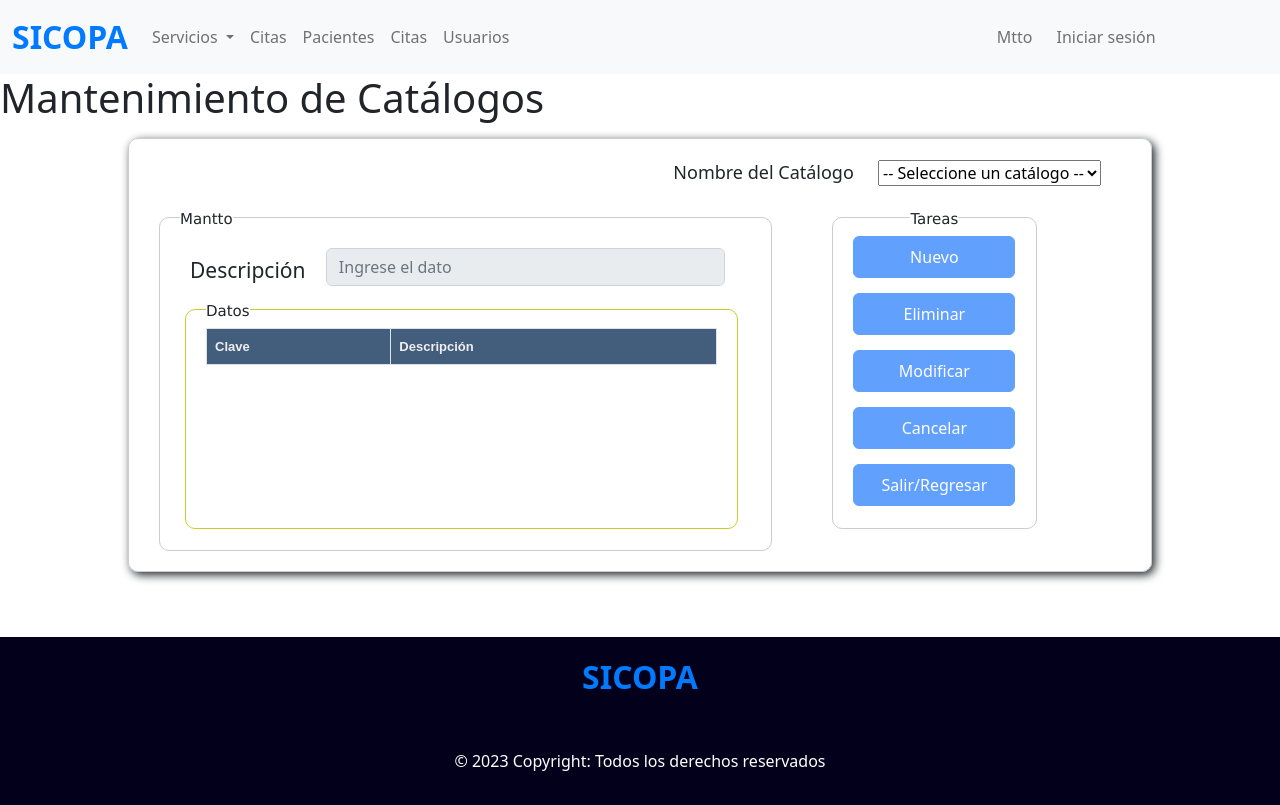
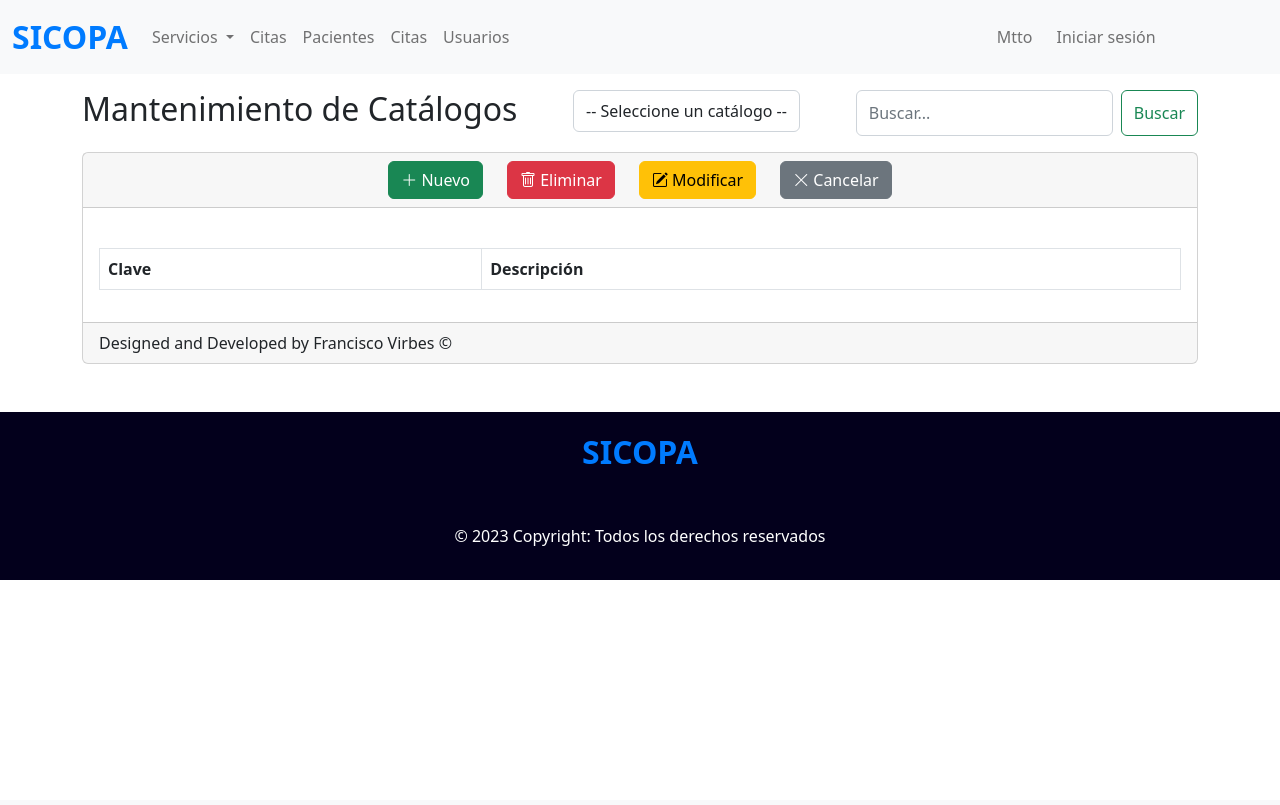
Before and after one commit to MarioTomas0209/sicopa, a PHP site: page /sicopa/catalogos in a window 1280 px wide. After the commit the page ends 580 px from the top, so only its background shows below. Run offline with PHP 8.4, Linux system fonts and the light colour scheme; data that the repository does not hold is empty.

Commit message:
Terminando de maquetar Catalogos

```diff
--- a/controllers/catalogs.controller.php
+++ b/controllers/catalogs.controller.php
@@ -19,13 +19,13 @@ if (isset($_POST['action'])) {
 class CatalogsController {
 
     public static function getCatalogs() {
-        return ModelCatalogs::getCatalogs();
+        return CatalogsModel::getCatalogs();
     }
 
     function getDataCatalog() {
         $nameCatalog = $_POST['catalog'];
 
-        $result = ModelCatalogs::getDataCatalog($nameCatalog);
+        $result = CatalogsModel::getDataCatalog($nameCatalog);
 
         $rows = '';
         $attributes = 'class="filasTablita" onclick="seleccionar(this.id);"';
@@ -43,7 +43,7 @@ class CatalogsController {
         $nameCatalog = $_POST['catalog'];
         $Description = $_POST['description'];
 
-        ModelCatalogs::addDescription($nameCatalog, $columns[0], $columns[1], $Description);
+        CatalogsModel::addDescription($nameCatalog, $columns[0], $columns[1], $Description);
 
         echo '';
     }
@@ -53,7 +53,7 @@ class CatalogsController {
         $nameCatalog = $_POST['catalog'];
         $Description = $_POST['description'];
 
-        $result = ModelCatalogs::validateNewData($nameCatalog, $columns[0], $columns[1], $Description);
+        $result = CatalogsModel::validateNewData($nameCatalog, $columns[0], $columns[1], $Description);
 
         if (count($result) == 0) {
             echo 'false';
@@ -70,14 +70,14 @@ class CatalogsController {
 
         if ($ColCv == 'CvApellido') {
 
-            $res_ape1 = ModelCatalogs::getData('CvApePat', $id);
-            $res_ape2 = ModelCatalogs::getData('CvApeMat', $id);
+            $res_ape1 = CatalogsModel::getData('CvApePat', $id);
+            $res_ape2 = CatalogsModel::getData('CvApeMat', $id);
 
             if ($res_ape1 || $res_ape2){echo'true';}else{echo'false';}
 
         } else {
 
-            $res = ModelCatalogs::getData($ColCv, $id);
+            $res = CatalogsModel::getData($ColCv, $id);
 
             if ($res){echo'true';}else{echo'false';}
 
@@ -90,7 +90,7 @@ class CatalogsController {
         $ColCv = $_POST['ColCv'];
         $id = $_POST['id'];
 
-        ModelCatalogs::deleteDescription($nameCatalog, $ColCv, $id);
+        CatalogsModel::deleteDescription($nameCatalog, $ColCv, $id);
         echo '';
     }
 
@@ -101,7 +101,7 @@ class CatalogsController {
         $id_description = $_POST['id_description'];
         $new_description = $_POST['description'];
 
-        ModelCatalogs::editDescription($nameCatalog, $columns[0], $columns[1], $new_description, $id_description);
+        CatalogsModel::editDescription($nameCatalog, $columns[0], $columns[1], $new_description, $id_description);
 
         echo '';
     }
--- a/controllers/users.controller.php
+++ b/controllers/users.controller.php
@@ -1,4 +1,20 @@
 <?php
+
+/** Ajax */
+$data = json_decode(file_get_contents('php://input'), true); // Get data sent by AJAX
+
+if ($data) {
+    require_once "../models/users.model.php";
+    $users = new UsersController;
+
+    switch ($data['action']) {
+        case 'saveUser': $users -> saveUser($data); break;
+        case 'getUser': $users -> getUser($data['id_user']); break;
+        case 'deleteUser': $users -> deleteUser($data['id_user']); break;
+
+        default: /** code... */ break;
+    }
+}
 
 class UsersController {
 
@@ -6,9 +22,15 @@ class UsersController {
         return LoginModel::getUsers();
     }
 
+    public static function getUser($id_user) {
+        $user_data = UsersModel::getUser($id_user);
+
+        echo json_encode($user_data); // Return response in JSON format
+    }
+
     public static function saveUser($data) {
         $id_card = $data['id_card'];
-        $name = $data['_name'];
+        $name = $data['name'];
         $last_name = $data['last_name'];
         $address = $data['address'];
         $phone = $data['phone'];
@@ -21,13 +43,8 @@ class UsersController {
         echo 'true';
     }
 
+    public static function deleteUser($data) {
+        UsersModel::deleteUser($data);
+    }
+
 }
-
-/** Ajax */
-$data = json_decode(file_get_contents('php://input'), true); // Get data sent by AJAX
-
-if ($data) {
-    require_once "../models/login.model.php";
-    $login = new UsersController;
-    $login -> saveUser($data);
-}
--- a/database/insert.sql
+++ b/database/insert.sql
@@ -26,8 +26,8 @@ INSERT INTO mPersona(CvTipPerson, Curp, Rfc, Email, CvNombre, CvApePat, CvApeMat
 
 INSERT INTO doctor(cedula, nombre, apellidos, direccion, telefono, email, password, perfil) VALUES
 ('0', 'Administrador', 'Sicopa', '', '', 'admin', 'admin', 'admin'),
-('123456789', 'Shaun', 'Murphy Highmore', 'Vancouver, Canadá', '335594', 'shaun.murphy@mail.com', 'gooddoctor', 'admin'),
-('987654321', 'Gregory', 'House Laurie', 'Fox en Los Ángeles', '335594', 'gregory.house@mail.com', 'drhouse', 'admin');
+('123456789', 'Shaun', 'Murphy Highmore', 'Vancouver, Canadá', '335594', 'shaun.murphy@mail.com', 'gooddoctor', 'doctor'),
+('987654321', 'Gregory', 'House Laurie', 'Fox en Los Ángeles', '335594', 'gregory.house@mail.com', 'drhouse', 'doctor');
 
 INSERT INTO paciente(nombre, apellidos, fec_nac, tel, email, password) VALUES
 ('Francisco', 'Virbes Juan', '', '', 'virbes@mail.com', 'virbes'),
--- a/database/select.sql
+++ b/database/select.sql
@@ -8,11 +8,12 @@ SELECT * FROM cEstado;
 SELECT * FROM cMunicipio;
 SELECT * FROM cColonia;
 SELECT * FROM cCalle;
+SELECT * FROM mPersona;
 
-SELECT * FROM mPersona;
+
 SELECT * FROM Paciente;
 SELECT * FROM Doctor;
 SELECT * FROM Citas;
 
 
-SELECT * FROM doctor WHERE id_doctor NOT IN (1);
+SELECT * FROM doctor WHERE email NOT IN ('admin');
--- a/models/catalogs.model.php
+++ b/models/catalogs.model.php
@@ -2,7 +2,7 @@
 
 require_once 'connection.php';
 
-class ModelCatalogs {
+class CatalogsModel {
 
     /** Get All Catalogs */
     public static function getCatalogs() {
--- a/models/login.model.php
+++ b/models/login.model.php
@@ -6,7 +6,7 @@ class LoginModel {
 
     /** Get all users from table doctors */
     public static function getUsers() {
-        $sql = 'SELECT * FROM doctor WHERE id_doctor NOT IN (1)';
+        $sql = 'SELECT * FROM doctor WHERE email NOT IN ("admin")';
 
         $stmt = Conexion::conectar() -> prepare($sql);
         $stmt -> execute();
--- a/models/users.model.php
+++ b/models/users.model.php
@@ -3,6 +3,17 @@
 require_once 'connection.php';
 
 class UsersModel {
+
+    /** Get user doctor */
+    public static function getUser($id_user) {
+        $sql = "SELECT * FROM doctor WHERE id_doctor = :id_doctor";
+
+        $stmt = Conexion::conectar() -> prepare($sql);
+        $stmt -> bindParam(":id_doctor", $id_user, PDO::PARAM_STR);
+        $stmt -> execute();
+
+        return $stmt -> fetch();
+    }
 
     public static function saveUser($id_card, $name, $last_name, $address, $phone, $email, $password, $profile) {
         $sql = "INSERT INTO doctor(cedula, nombre, apellidos, direccion, telefono, email, password, perfil) VALUES (:cedula, :nombre, :apellidos, :direccion, :telefono, :email, :password, :perfil)";
@@ -11,6 +22,7 @@ class UsersModel {
         $stmt->bindParam(':cedula', $id_card, PDO::PARAM_STR);
         $stmt->bindParam(':nombre', $name, PDO::PARAM_STR);
         $stmt->bindParam(':apellidos', $last_name, PDO::PARAM_STR);
+        $stmt->bindParam(':direccion', $address, PDO::PARAM_STR);
         $stmt->bindParam(':telefono', $phone, PDO::PARAM_STR);
         $stmt->bindParam(':email', $email, PDO::PARAM_STR);
         $stmt->bindParam(':password', $password, PDO::PARAM_STR);
@@ -19,4 +31,14 @@ class UsersModel {
         $stmt->execute();
     }
 
+    /** Delete User[doctor] from table doctor */
+    public static function deleteUser($id_user) {
+        $sql = "DELETE FROM doctor WHERE id_doctor = :id_doctor";
+
+        $stmt = Conexion::conectar() -> prepare($sql);
+        $stmt -> bindParam(":id_doctor", $id_user, PDO::PARAM_STR);
+
+        $stmt -> execute();
+    }
+
 }
--- a/views/js/catalogs.js
+++ b/views/js/catalogs.js
@@ -9,7 +9,7 @@ $(document).ready(function () {
             clear();
         } else {
             getCatalogs();
-            enabled_disabled(true, '#3c8dbc', 'Nuevo');
+            enabled_disabled(true, 'Nuevo');
             clear();
             $('#cancelar').prop('disabled', true);
             $('#eliminar').prop('disabled', true);
@@ -301,9 +301,8 @@ $(document).ready(function () {
     }
 
     /** Habilitar y Desabilitar el campo de "Descripición" */
-    function enabled_disabled(value, background, text) {
+    function enabled_disabled(value, text) {
         $('#descripcion').prop('disabled', value);
-        $('#nuevo').css('background-color', background);
         $('#nuevo').text(text);
     }
 
@@ -311,7 +310,7 @@ $(document).ready(function () {
     function clear() {
         $('#descripcion').val('');
         $('.filasTablita').removeClass('seleccionada');
-        enabled_disabled(true, '#3c8dbc', 'Nuevo');
+        enabled_disabled(true, 'Nuevo');
         $('#eliminar').prop('disabled', true);
         $('#modificar').prop('disabled', true);
         $('#cancelar').prop('disabled', true);
@@ -376,7 +375,7 @@ function seleccionar(id_fila) {
     $('#' + id_fila).addClass('seleccionada');
 
     $('#descripcion').prop('disabled', true).val('');
-    $('#nuevo').text('Nuevo').css('background-color', '#3c8dbc').removeAttr('disabled');
+    $('#nuevo').text('Nuevo').removeAttr('disabled');
 
     $('#cancelar').removeAttr('disabled');
     $('#modificar').removeAttr('disabled');
--- a/views/js/login.js
+++ b/views/js/login.js
@@ -25,7 +25,6 @@ form.addEventListener('submit', function (e) {
                 var response = JSON.parse(xhr.responseText);
 
                 if (!response) {
-
                     const error = document.querySelector('div.error-message');
                     if (error) { error.remove() }
 
--- a/views/modules/catalogos.php
+++ b/views/modules/catalogos.php
@@ -1,96 +1,84 @@
-<div class="content-wrapper">
+<section class="container">
+    <div class="mt-3 buscador">
+        <h2>Mantenimiento de Catálogos</h2>
 
-    <section class="content-header">
-        <h1>Mantenimiento de Catálogos</h1>
-    </section>
-
-    <section class="content">
-        <div class="box">
-            <div id="catalog">
-                <div id="select">
-                    <label>Nombre del Catálogo</label>
-
-                    <select class="selectpicker" name="nombreCatalogo" id="nombreCatalogo">
+        <div class="catalogs">
+            <select class="form-control" name="nombreCatalogo" id="nombreCatalogo" style="height: 90%;">
                 <option value="default" selected>-- Seleccione un catálogo --</option>
 
                 <?php
                 $catalogs = CatalogsController::getCatalogs();
 
                 foreach ($catalogs as $key => $value) {
-                                echo '<option value="'.$value['NmFisCat'].'">'.$value['DsCatal'].'</option>';
+                    echo '<option value="' . $value['NmFisCat'] . '">' . $value['DsCatal'] . '</option>';
                 }
                 ?>
             </select>
+        </div>
 
+        <form class="d-flex">
+            <input class="form-control me-2" type="search" placeholder="Buscar..." aria-label="Search">
+            <button class="btn btn-outline-success" type="submit">Buscar</button>
+        </form>
     </div>
-                <div class="clearfix"></div>
 
-                <!-- Mantto  -->
-                <div class="mantto border-title">
-                    <h1><span>Mantto</span></h1>
+    <div class="mt-3 card">
 
-                    <div class="mantto-header">
-                        <div class="form-group row">
-                            <label for="descripcion" class="col-sm-2 col-form-label">Descripción</label>
-                            <div class="col-sm-8">
-                                <input type="text" class="form-control" id="descripcion" placeholder="Ingrese el dato" disabled>
+        <!-- Modal Edit user -->
+        <div class="modal fade" id="add_data" tabindex="-1" aria-labelledby="editLabel" aria-hidden="true">
+            <div class="modal-dialog">
+                <div class="modal-content pl-3 pr-3">
+                    <form method="post" id="">
+
+                        <div class="modal-header">
+                            <h1 class="modal-title fs-5" id="editLabel">Agregar Dato</h1>
+                            <button type="button" class="btn-close" data-bs-dismiss="modal" aria-label="Close"></button>
+                        </div>
+
+                        <div class="modal-body">
+                            <div class="mb-3">
+                                <input type="text" class="form-control mt-2 mb-2" id="catalog_data" placeholder="Ingrese el dato">
+                            </div>
+                        </div>
+
+                        <div class="modal-footer">
+                            <button type="button" class="btn btn-secondary" data-bs-dismiss="modal">Cerrar</button>
+                            <button type="submit" class="btn btn-primary" id="edit_submit">Guardar</button>
+                        </div>
+
+                    </form>
                 </div>
             </div>
         </div>
+        <!-- /end of Modal -->
 
-                    <div class="data border-title">
-                        <h1><span>Datos</span></h1>
+        <div class="card-header d-flex justify-content-center gap-4">
+            <button type="button" class="btn btn-success" id="nuevo" data-bs-toggle="modal" data-bs-target="#add_data"><i class="bi bi-plus-lg"></i> Nuevo</button>
+            <button type="button" class="btn btn-danger" id="eliminar"><i class="bi bi-trash"></i> Eliminar</button>
+            <button type="button" class="btn btn-warning" id="modificar"><i class="bi bi-pencil-square"></i> Modificar</button>
+            <button type="button" class="btn btn-secondary" id="cancelar"><i class="bi bi-x-lg"></i> Cancelar</button>
+        </div>
 
-                        <div class="tablita" id="tablita">
-                            <table class="table table-bordered dt-responsive table-hover" id="boney">
-                                <thead class="table-head">
+        <div class="card-body">
+            <div class="table-responsive">
+                <table class="table table-bordered table-striped dt-responsive tablaCategorias mt-4" width="100%" id="table">
+                    <thead>
                         <tr>
-                                        <th scope="col">Clave</th>
-                                        <th scope="col">Descripción</th>
+                            <th>Clave</th>
+                            <th>Descripción</th>
                         </tr>
                     </thead>
 
                     <tbody id="datosCatalog"></tbody>
-
-                                <tfoot></tfoot>
                 </table>
-                        </div>
-
             </div>
         </div>
 
-                <!-- Tareas -->
-                <div class="tareas border-title">
-                    <h1><span>Tareas</span></h1>
-
-                    <div class="btn-row">
-                        <button class="btn btn-tareas btn-primary" id="nuevo" disabled>Nuevo</button>
-                    </div>
-
-                    <div class="btn-row">
-                        <button class="btn btn-tareas btn-primary" id="eliminar" disabled>Eliminar</button>
-                    </div>
-
-                    <div class="btn-row">
-                        <button class="btn btn-tareas btn-primary" id="modificar" disabled>Modificar</button>
-                    </div>
-
-                    <div class="btn-row">
-                        <button class="btn btn-tareas btn-primary" id="cancelar" disabled>Cancelar</button>
-                    </div>
-
-                    <div class="btn-row">
-                        <button class="btn btn-tareas btn-primary" id="regresar" disabled>Salir/Regresar</button>
-                    </div>
+        <div class="card-footer">Designed and Developed by Francisco Virbes &copy;</div>
 
     </div>
 
-                <div class="clearfix"></div>
-            </div>
-            <div class="clearfix"></div>
-        </div>
 </section>
-</div>
 
 <script type="text/javascript" src="https://cdnjs.cloudflare.com/ajax/libs/jquery/3.6.3/jquery.min.js"></script>
-<script type="text/javascript" src="<?php echo SERVER_URL?>views/js/catalogs.js"></script>
+<script type="text/javascript" src="<?php echo SERVER_URL ?>views/js/catalogs.js"></script>
```
Also changed, not shown: views/js/users.js (+47 -19 lines), views/modules/usuarios.php (+45 -6 lines). Lines whose indentation alone changed are shown as unchanged.
